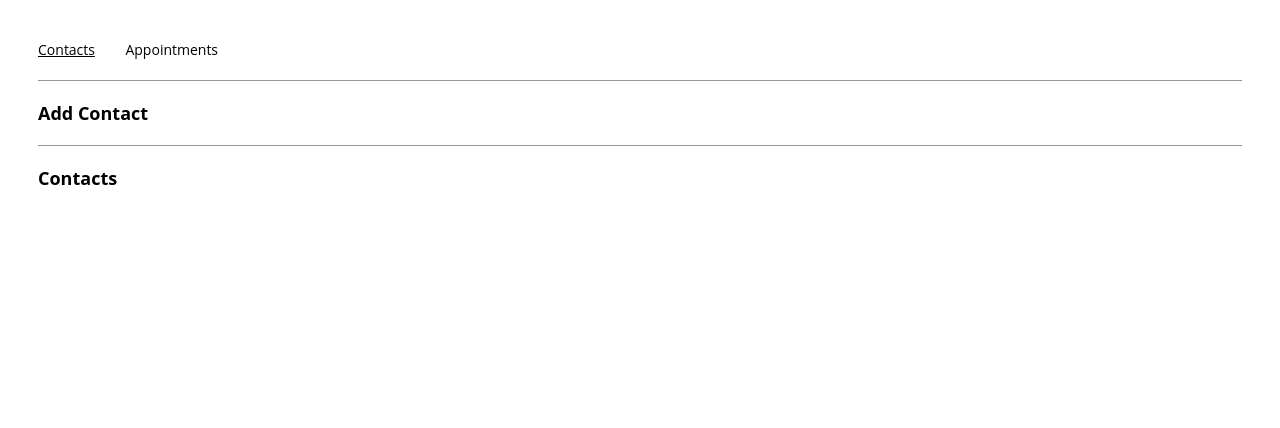
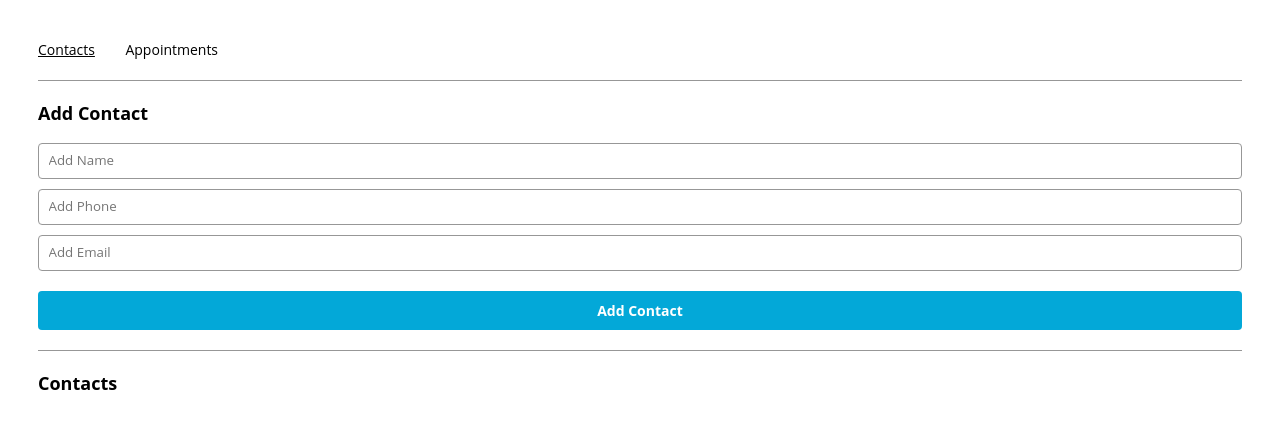
Before and after one commit to ja-saldivar/appointment-planner, a React (Create React App) app: page /contacts in a window 1280 px wide. Shown: the top 428 px of the page. Built offline with nearby package versions, Linux system fonts and the light colour scheme.

Commit message:
ContactForm.js as stateless component

```diff
--- a/src/components/contactForm/ContactForm.js
+++ b/src/components/contactForm/ContactForm.js
@@ -10,6 +10,11 @@ export const ContactForm = ({
   handleSubmit
 }) => {
   return (
-    ContactForm
+    <form onSubmit={handleSubmit}>
+      <input type='text' name='name' value={name} onChange={({target}) => {setName(target.value)}} placeholder='Add Name' />
+      <input type='tel' name='phone' value={phone} onChange={({target}) => {setPhone(target.value)}} placeholder='Add Phone' pattern="[1-9][0-9]{2}-[1-9][0-9]{2}-[0-9]{4}" />
+      <input type='email' name='email' value={email} onChange={({target}) => {setEmail(target.value)}} placeholder='Add Email' />
+      <input type='submit' value='Add Contact' />
+    </form>
   );
 };
```
